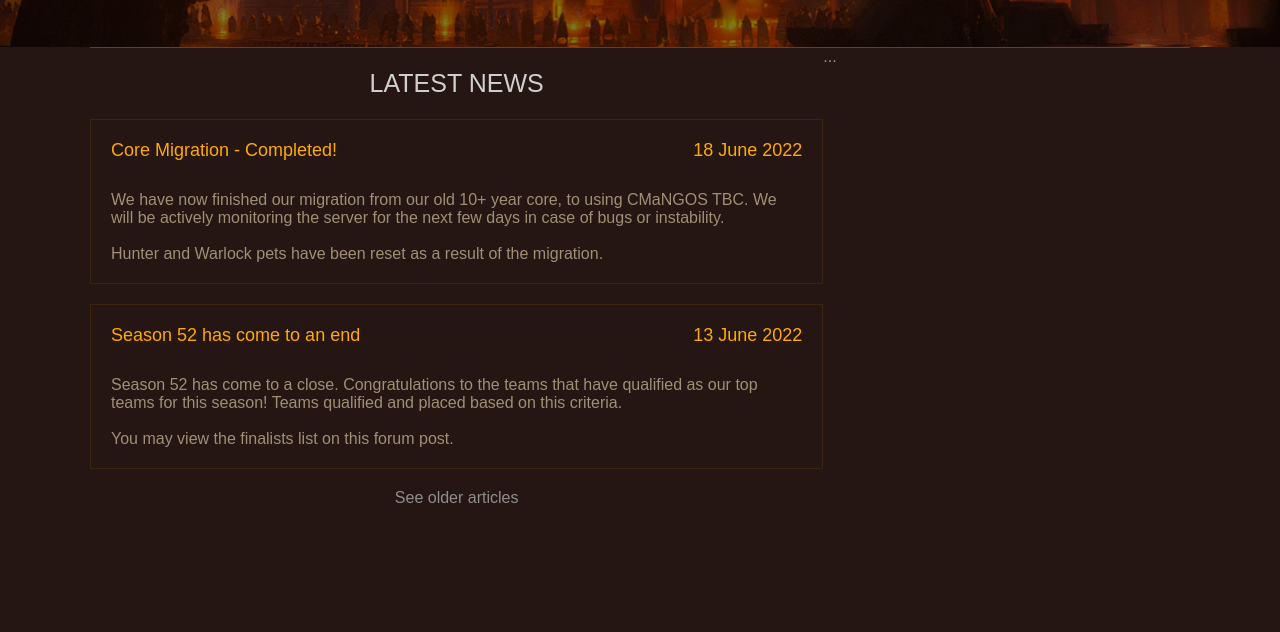
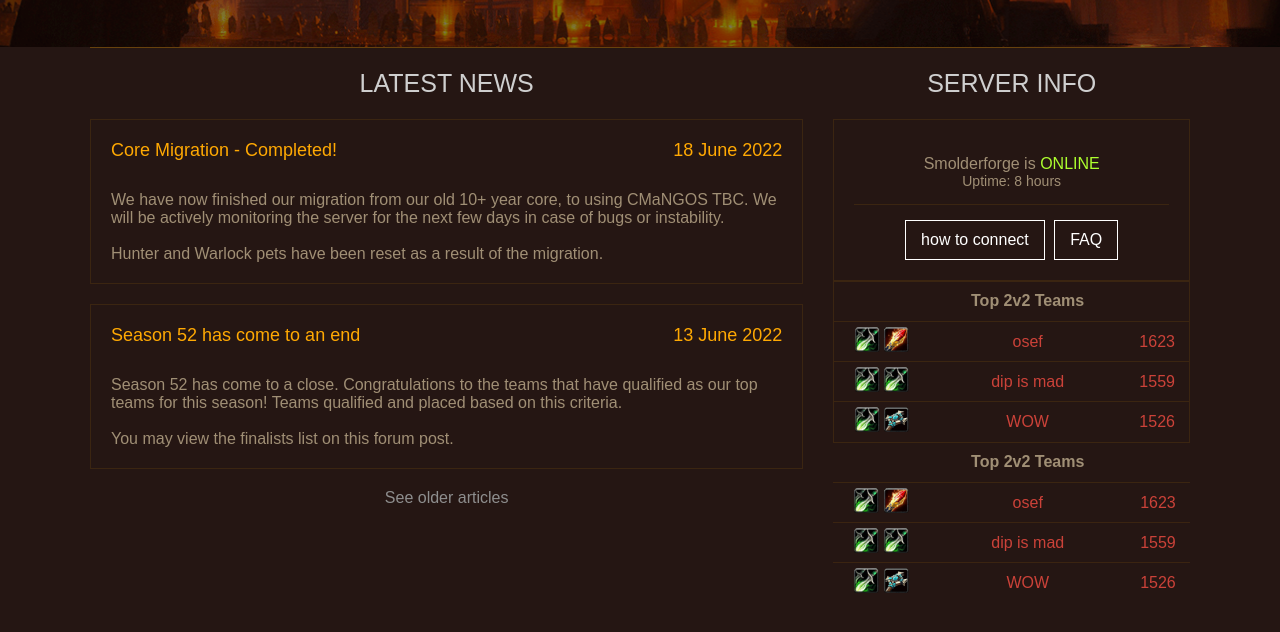
Before and after one commit to gabrielssa/smolderforge-clone, a plain HTML site: page index.html in a window 1280 px wide. Shown: the part 248-880 px from the top of the page. Drawn offline with Linux system fonts and the light colour scheme.

Commit message:
server info

```diff
--- a/assets/css/style.css
+++ b/assets/css/style.css
@@ -18,6 +18,15 @@ body{
     position: relative;
     top: -3px;
     left: 5px;
+}
+
+h1{
+    text-transform: uppercase;
+    color: #CFCFCF;
+    font-size: 25px;
+    font-weight: 400;
+    text-align: center;
+    width: 100%;
 }
 
 .container{
@@ -111,21 +120,14 @@ header nav ul{
     margin-bottom: 20px;
 }
 
-.geral--news h1{
-    text-transform: uppercase;
-    color: #CFCFCF;
-    font-size: 25px;
-    font-weight: 400;
-    text-align: center;
-}
-
 .geral--right{
     flex:1;
     height: 300px;
     background-color: #251613;
 }
 
-.geral--new-area{
+.geral--new-area,
+.realm-status-area{
     padding: 20px;
     border: 1px solid rgba(255,169,3,10%);
 }
@@ -147,3 +149,88 @@ header nav ul{
     text-decoration: none;
     color: #8e8e8e;
 }
+
+
+
+.geral--right{
+    margin-left: 30px;
+}
+
+.realm-status--text{
+    font-size: 16px;
+    text-align: center;
+}
+
+.realm-status--text{
+    padding: 15px;
+    border-bottom: 1px solid rgba(255,169,3,10%);
+}
+
+.realm-status--text span{
+    color: greenyellow;
+    text-transform: uppercase;
+}
+
+.realm-status--text--uptime{
+    font-size: 14px;
+    color: currentColor;
+}
+
+.realm-status--links{
+    margin-top: 15px;
+    text-align: center;
+    height: 100%;
+}
+
+.realm-status--links a{
+    text-decoration: none;
+    color:#fff;
+    border: 1px solid #FFF;
+    padding: 10px 15px;
+    margin-left: 5px;
+    display: inline-block;
+}
+
+.realm-status--links a:nth-child(1){
+    margin-left: 0px
+    ;
+}
+
+.realm-status--links:visited{
+    text-decoration: none;
+}
+
+.top-2v2-area{
+    border: 1px solid rgba(255,169,3,10%);
+}
+
+.geral--right table{
+    text-align: center;
+    width: 100%;
+    border-collapse: collapse;
+}
+
+.geral--right table td{
+    color: #cb4239;
+}
+
+.geral--right table tr:hover{
+    font-weight: 700;
+}
+
+.geral--right table img{
+    width: 25px;
+    height: 25px;
+}
+
+.geral--right table tr{
+    border-bottom: 1px solid rgba(255,169,3,10%);
+}
+
+.geral--right table tbody tr:nth-last-child(1){
+    border-bottom: 0;
+}
+
+.geral--right table tr{
+    height: 40px;
+}
--- a/index.html
+++ b/index.html
@@ -73,7 +73,101 @@
                 </div>
             </div>
             <div class="geral--right">
-                ...
+                <h1>Server Info</h1>
+                <div class="realm-status">
+                    <div class="realm-status-area">
+                        <div class="realm-status--text">
+                            Smolderforge is <span>Online</span>
+                            <div class="realm-status--text--uptime">
+                                Uptime: 8 hours
+                            </div>
+                        </div>
+                        <div class="realm-status--links">
+                            <a href="#">
+                                how to connect
+                            </a>
+                            <a href="#">
+                                FAQ
+                            </a>
+                        </div>
+                    </div>
+                </div>
+                <div class="top-2v2-area">
+                        <table class="table">
+                            <thead>
+                                <tr>
+                                    <th></th>
+                                    <th>Top 2v2 Teams</th>
+                                    <th></th>
+                                </tr>
+                            </thead>
+                            <tbody>
+                                <tr>
+                                    <td>
+                                        <img src="./assets/images/rogue-icon.png" alt="rogue-icon" />
+                                        <img src="./assets/images/mage-icon.png" alt="mage-icon" />
+                                    </td>
+                                    <td>osef</td>
+                                    <td>1623</td>
+                                </tr>
+                                <tr>
+                                    <td>
+                                        <img src="./assets/images/rogue-icon.png" alt="rogue-icon" />
+                                        <img src="./assets/images/rogue-icon.png" alt="rogue-icon" />
+                                    </td>
+                                    <td>dip is mad</td>
+                                    <td>1559</td>
+                                </tr>
+                                <tr>
+                                    <td>
+                                        <img src="./assets/images/rogue-icon.png" alt="rogue-icon" />
+                                        <img src="./assets/images/priest-icon.png" alt="priest-icon" />
+                                    </td>
+                                    <td>WOW</td>
+                                    <td>1526</td>
+                                </tr>
+                            </tbody>
+
+                        </table>
+                </div>
+                <div class="top-solo-queue">
+                    <table class="table">
+                        <thead>
+                            <tr>
+                                <th></th>
+                                <th>Top 2v2 Teams</th>
+                                <th></th>
+                            </tr>
+                        </thead>
+                        <tbody>
+                            <tr>
+                                <td>
+                                    <img src="./assets/images/rogue-icon.png" alt="rogue-icon" />
+                                    <img src="./assets/images/mage-icon.png" alt="mage-icon" />
+                                </td>
+                                <td>osef</td>
+                                <td>1623</td>
+                            </tr>
+                            <tr>
+                                <td>
+                                    <img src="./assets/images/rogue-icon.png" alt="rogue-icon" />
+                                    <img src="./assets/images/rogue-icon.png" alt="rogue-icon" />
+                                </td>
+                                <td>dip is mad</td>
+                                <td>1559</td>
+                            </tr>
+                            <tr>
+                                <td>
+                                    <img src="./assets/images/rogue-icon.png" alt="rogue-icon" />
+                                    <img src="./assets/images/priest-icon.png" alt="priest-icon" />
+                                </td>
+                                <td>WOW</td>
+                                <td>1526</td>
+                            </tr>
+                        </tbody>
+
+                    </table>
+            </div>
             </div>
         </div>
     </section>
```
Also changed, not shown: assets/images/druid-icon.png (added), assets/images/mage-icon.png (added), assets/images/priest-icon.png (added), assets/images/rogue-icon.png (added), assets/images/warlock-icon.png (added).
